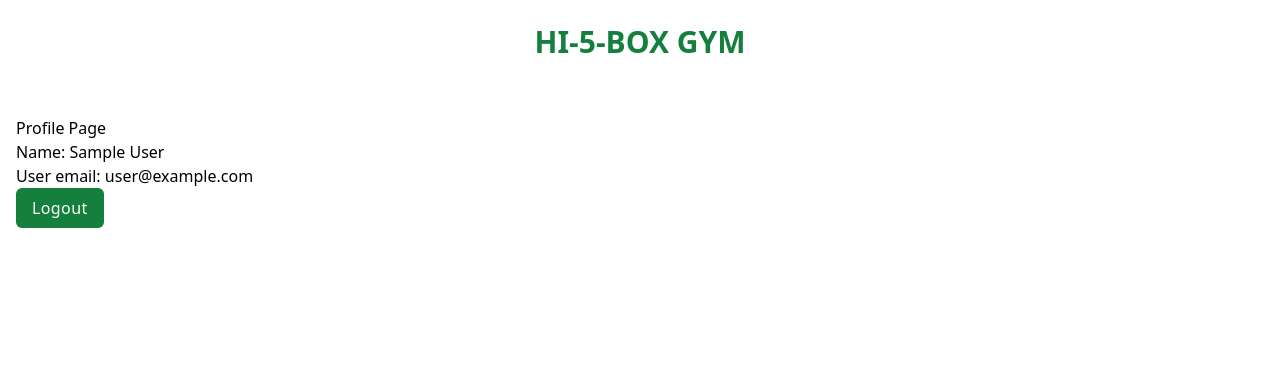
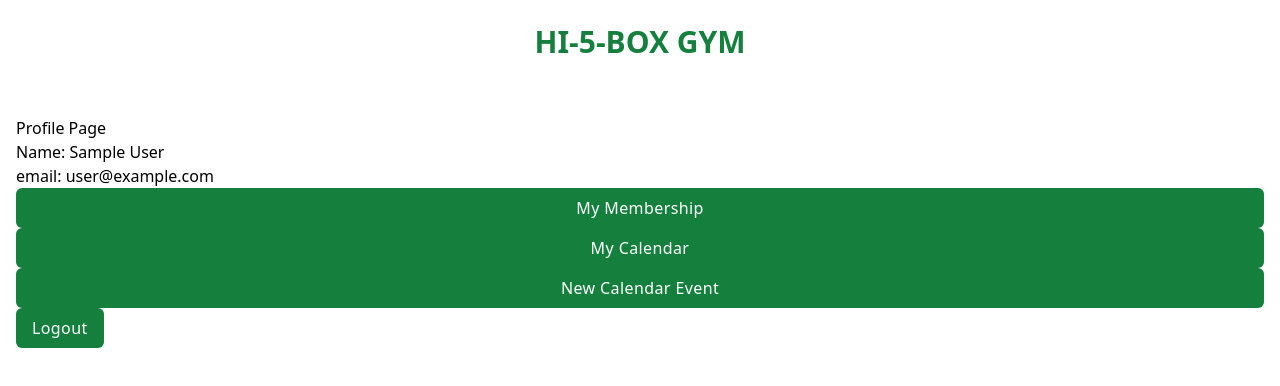
Before and after one commit to augustcolonna/HI5BOXAPP, a React (Create React App) app: page /profile in a window 1280 px wide. Shown: the top 386 px of the page. Built offline with nearby package versions, Linux system fonts and the light colour scheme; no server answers; sample sign-in values are in the browser's storage.

Commit message:
added profile buttons, working on calendar in sperate folder, testing ones that I like

```diff
--- a/src/App.jsx
+++ b/src/App.jsx
@@ -2,11 +2,9 @@ import React from "react";
 import Signin from "./components/Signin";
 import Signup from "./components/Signup";
 import Profile from "./components/Profile";
-import PrivateRoute from './components/PrivateRoute'
+import PrivateRoute from "./components/PrivateRoute";
 import { Routes, Route } from "react-router-dom";
 import { AuthContextProvider } from "./contexts/AuthContext";
-
-
 
 function App() {
 	return (
--- a/src/components/Dashboard.jsx
+++ b/src/components/Dashboard.jsx
@@ -1,9 +1,7 @@
-import React from 'react'
+import React from "react";
 
 function Dashboard() {
-  return (
-    <div>Dashboard</div>
-  )
+	return <div>Dashboard for Admin</div>;
 }
 
-export default Dashboard
+export default Dashboard;
--- a/src/components/Profile.jsx
+++ b/src/components/Profile.jsx
@@ -1,7 +1,6 @@
 import React from "react";
 import { UserAuth } from "../contexts/AuthContext";
-import { Link, useNavigate } from "react-router-dom";
-
+import { useNavigate } from "react-router-dom";
 
 function Profile() {
 	const { user, logout } = UserAuth();
@@ -21,7 +20,16 @@ function Profile() {
 		<div className="max-w-screen mx-auto my-10 p-4">
 			<h1>Profile Page</h1>
 			<p>Name: {user && user.displayName}</p>
-      <p>User email: {user && user.email} </p>
+			<p>email: {user && user.email} </p>
+			<button className="w-full px-4 py-2 tracking-wide text-white transition-colors duration-200 transform bg-green-700 rounded-md hover:bg-green-600 focus:outline-none focus:bg-green-600">
+				My Membership
+			</button>
+			<button className="w-full px-4 py-2 tracking-wide text-white transition-colors duration-200 transform bg-green-700 rounded-md hover:bg-green-600 focus:outline-none focus:bg-green-600">
+				My Calendar
+			</button>
+			<button className="w-full px-4 py-2 tracking-wide text-white transition-colors duration-200 transform bg-green-700 rounded-md hover:bg-green-600 focus:outline-none focus:bg-green-600">
+				New Calendar Event
+			</button>
 			<button
 				onClick={handleLogout}
 				className='"w-full px-4 py-2 tracking-wide text-white transition-colors duration-200 transform bg-green-700 rounded-md hover:bg-green-600 focus:outline-none focus:bg-green-600"'
```
Also changed, not shown: src/components/Signin.jsx (+7 -4 lines), src/contexts/AuthContext.js (indentation only). Lines whose indentation alone changed are shown as unchanged.
